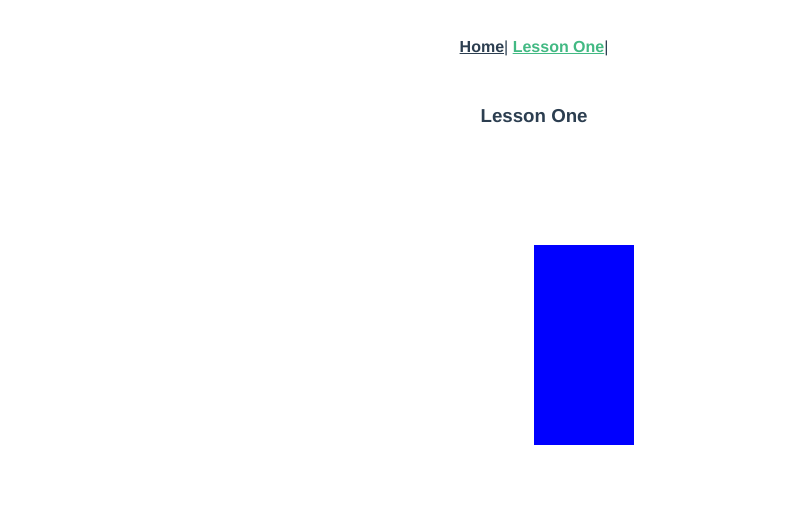
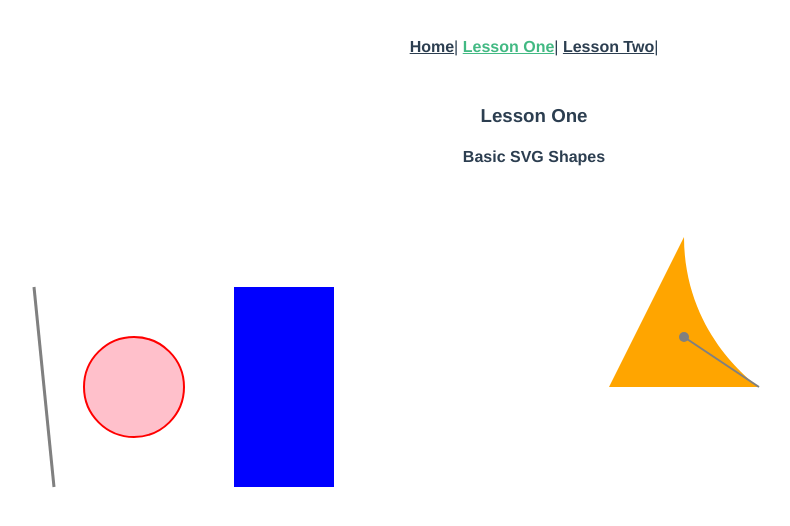
Before and after one commit to SimasDei/D3-Data-Visualization, a Vue app: page /lesson1 in a window 1280 px wide. Shown: the top 526 px of the page, without its empty margins (106-896 px from the left). Built offline with nearby package versions, Linux system fonts and the light colour scheme.

Commit message:
Setting D3 root access in Vue

```diff
--- a/package.json
+++ b/package.json
@@ -9,6 +9,7 @@
   },
   "dependencies": {
     "core-js": "^2.6.5",
+    "d3": "^5.9.7",
     "vue": "^2.6.10",
     "vue-router": "^3.0.3",
     "vuex": "^3.0.1"
--- a/src/App.vue
+++ b/src/App.vue
@@ -3,6 +3,7 @@
     <div id="nav">
       <router-link to="/">Home</router-link>|
       <router-link to="/lesson1">Lesson One</router-link>|
+      <router-link to="/lesson2">Lesson Two</router-link>|
     </div>
     <router-view />
   </div>
--- a/src/main.js
+++ b/src/main.js
@@ -1,10 +1,14 @@
 import Vue from 'vue';
+import * as d3 from 'd3';
+
 import App from './App.vue';
 import router from './router';
 import store from './store';
 
 Vue.config.productionTip = false;
 
+Object.defineProperty(Vue.prototype, '$d3', { value: d3 });
+
 new Vue({
   router,
   store,
--- a/src/pages/Lesson1.vue
+++ b/src/pages/Lesson1.vue
@@ -1,8 +1,16 @@
 <template>
   <section class="lesson-1">
     <h3>Lesson One</h3>
-    <svg width="600" height="600">
+    <h4>Basic SVG Shapes</h4>
+    <svg width="600" height="400">
       <rect x="300" y="100" fill="blue" width="100" height="200" />
+      <circle cx="200" cy="200" r="50" fill="pink" stroke="red" stroke-width="2" />
+      <line x1="100" y1="100" x2="120" y2="300" stroke="grey" stroke-width="3" />
+    </svg>
+    <svg width="600" height="400">
+      <path d="M 150 50 L 75 200 L 225 200 C 225 200 150 150 150 50" fill="orange" />
+      <circle cx="150" cy="150" r="5" fill="grey" />
+      <line x1="225" x2="150" y1="200" y2="150" stroke="grey" stroke-width="2" />
     </svg>
   </section>
 </template>
--- /dev/null
+++ b/src/pages/Lesson2.vue
@@ -0,0 +1,13 @@
+<template>
+  <section class="lesson-2">
+    <h3>Lesson Two</h3>
+    <h4>D3 Implementation</h4>
+    <div class="canvas"></div>
+  </section>
+</template>
+
+<script>
+export default {
+  name: 'Lesson2',
+};
+</script>
--- a/src/router.js
+++ b/src/router.js
@@ -3,6 +3,7 @@ import Router from 'vue-router';
 
 import PageHome from '@/pages/PageHome.vue';
 import Lesson1 from '@/pages/Lesson1.vue';
+import Lesson2 from '@/pages/Lesson2.vue';
 
 Vue.use(Router);
 
@@ -20,5 +21,10 @@ export default new Router({
       name: 'Lesson1',
       component: Lesson1,
     },
+    {
+      path: '/lesson2',
+      name: 'Lesson2',
+      component: Lesson2,
+    },
   ],
 });
```
Also changed, not shown: 1 other file (tests, documents, lock files or other folders).
